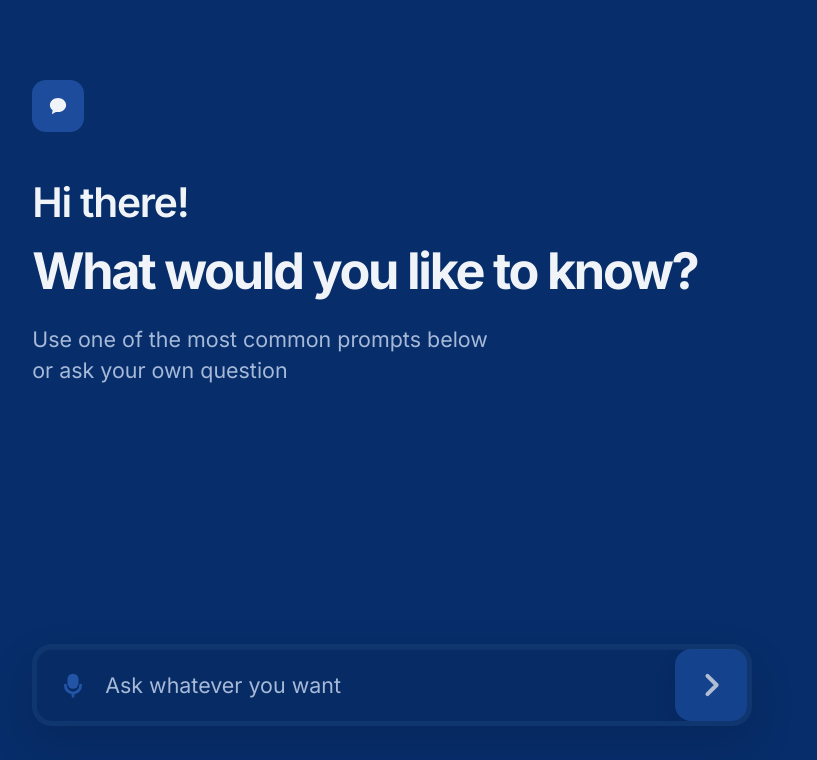
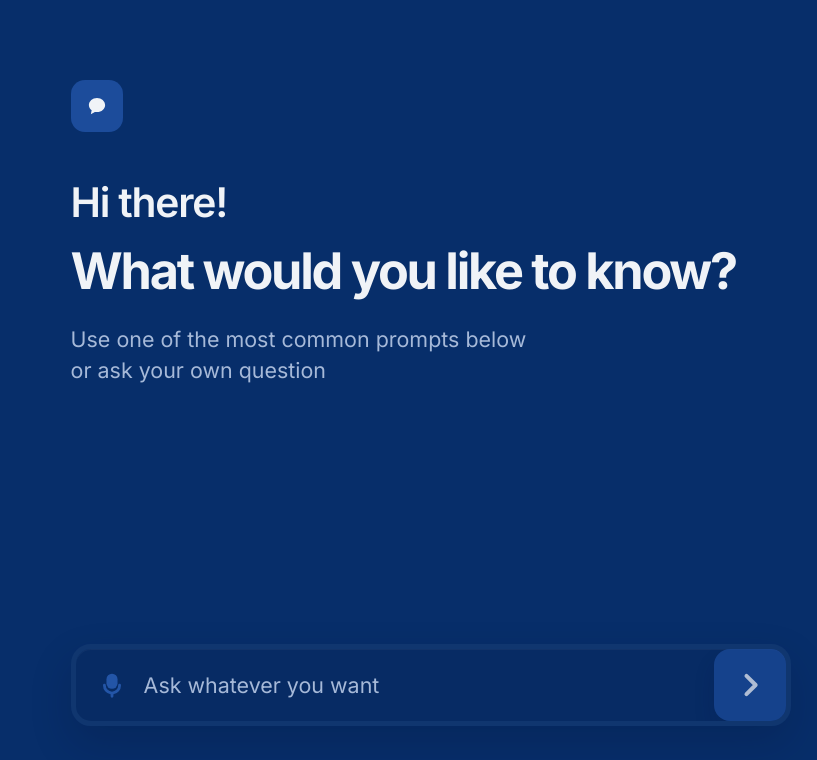
Before and after one commit to GabievGeorgy/KazInvest, a React (Vite) app in the folder frontend/: page / in a window 1280 px wide. Shown: the top 760 px of the page, without its empty margins (19-836 px from the left). Built offline with nearby package versions, Linux system fonts and the light colour scheme.

Commit message:
update padding right

```diff
--- a/frontend/src/components/ChatScreen.module.css
+++ b/frontend/src/components/ChatScreen.module.css
@@ -6,7 +6,11 @@
   height: 100vh;
   box-sizing: border-box;
   display: flex;
-  padding: clamp(32px, 5vw, 64px) clamp(22px, 4vw, 56px);
+  padding:
+    clamp(32px, 5vw, 64px)
+    clamp(22px, 4vw, 56px)
+    clamp(32px, 5vw, 64px)
+    clamp(60px, 7vw, 112px);
   background: var(--page-background);
   overflow: hidden;
   transition: padding 220ms ease;
```
